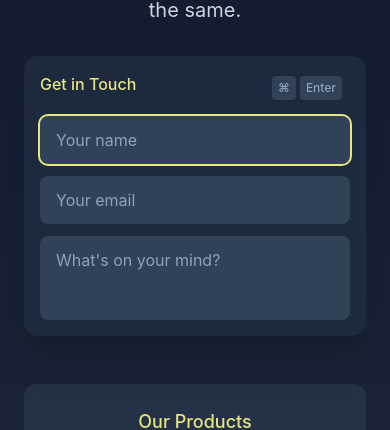
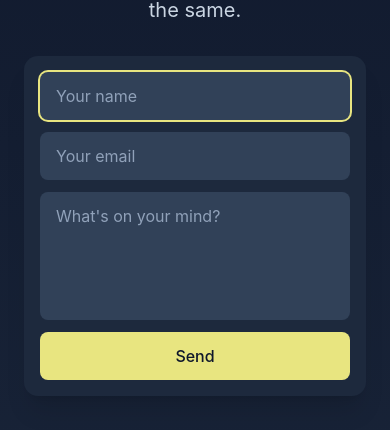
Before and after one commit to Brycce/oimosite, a React (Vite) app: page / in a window 390 px wide. Both pictures are taken after a click on the button "Get in Touch". Shown: the part 346-776 px from the top of the page. Built offline with nearby package versions, Linux system fonts and the light colour scheme.

Commit message:
Add Send button on mobile, hide keyboard shortcut

```diff
--- a/src/app/components/ContactButton.tsx
+++ b/src/app/components/ContactButton.tsx
@@ -4,6 +4,7 @@ import { AnimatePresence, motion } from "motion/react";
 import React from "react";
 import { cx } from "class-variance-authority";
 import { useClickOutside } from "@/app/hooks/use-click-outside";
+import { useIsMobile } from "@/app/components/ui/use-mobile";
 import { Mail } from "lucide-react";
 
 const SPEED = 1;
@@ -20,10 +21,13 @@ const useContact = () => React.useContext(ContactContext);
 
 export function ContactButton() {
   const rootRef = React.useRef<HTMLDivElement>(null);
+  const isMobile = useIsMobile();
 
   const nameRef = React.useRef<HTMLInputElement | null>(null);
   const [showForm, setShowForm] = React.useState(false);
   const [success, setSuccess] = React.useState(false);
+
+  const formHeight = isMobile ? FORM_HEIGHT_MOBILE : FORM_HEIGHT_DESKTOP;
 
   function closeForm() {
     setShowForm(false);
@@ -67,7 +71,7 @@ export function ContactButton() {
       initial={false}
       animate={{
         width: showForm ? "min(400px, calc(100vw - 48px))" : "auto",
-        height: showForm ? FORM_HEIGHT : 56,
+        height: showForm ? formHeight : 56,
         borderRadius: showForm ? 14 : 28,
       }}
       transition={{
@@ -112,7 +116,8 @@ function Button() {
 
 ///////////////////////////////////////////////////////////////////////////////////////
 
-const FORM_HEIGHT = 280;
+const FORM_HEIGHT_DESKTOP = 280;
+const FORM_HEIGHT_MOBILE = 340;
 
 const Form = React.forwardRef<
   HTMLInputElement,
@@ -122,6 +127,8 @@ const Form = React.forwardRef<
 >(({ onSuccess }, ref) => {
   const { closeForm, showForm } = useContact();
   const submitRef = React.useRef<HTMLButtonElement>(null);
+  const isMobile = useIsMobile();
+  const formHeight = isMobile ? FORM_HEIGHT_MOBILE : FORM_HEIGHT_DESKTOP;
 
   async function onSubmit(e: React.FormEvent<HTMLFormElement>) {
     e.preventDefault();
@@ -160,7 +167,7 @@ const Form = React.forwardRef<
       onSubmit={onSubmit}
       className="absolute bottom-0 w-full"
       style={{
-        height: FORM_HEIGHT,
+        height: formHeight,
         pointerEvents: showForm ? "all" : "none",
       }}
     >
@@ -178,7 +185,7 @@ const Form = React.forwardRef<
             }}
             className="p-4 flex flex-col h-full gap-3"
           >
-            <div className="flex justify-end items-center">
+            <div className="hidden md:flex justify-end items-center">
               <button
                 type="submit"
                 ref={submitRef}
@@ -214,6 +221,12 @@ const Form = React.forwardRef<
               onKeyDown={onKeyDown}
               spellCheck={false}
             />
+            <button
+              type="submit"
+              className="md:hidden w-full py-3 bg-[#E8E580] text-slate-900 font-medium rounded-lg active:scale-95 transition-transform"
+            >
+              Send
+            </button>
           </motion.div>
         )}
       </AnimatePresence>
```
